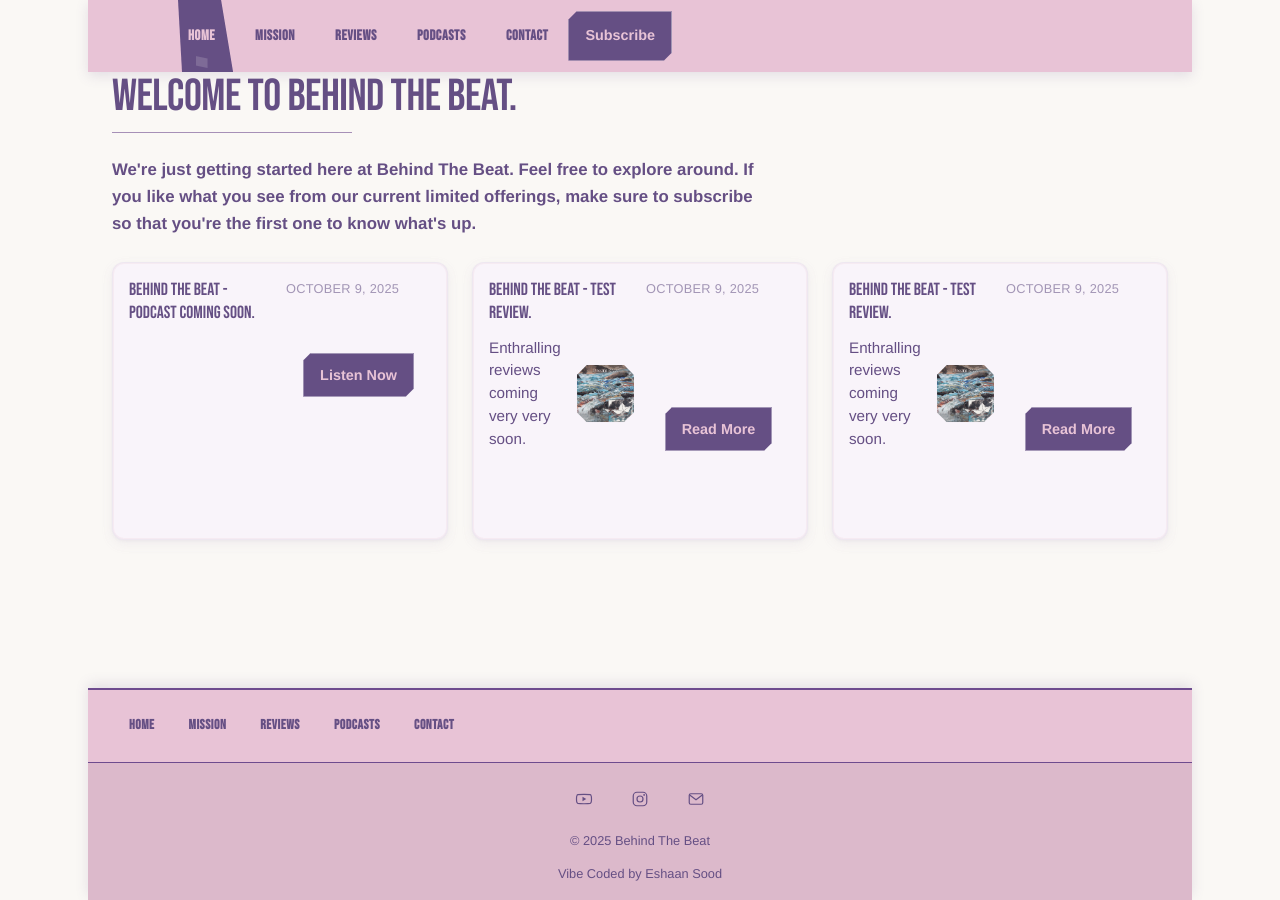
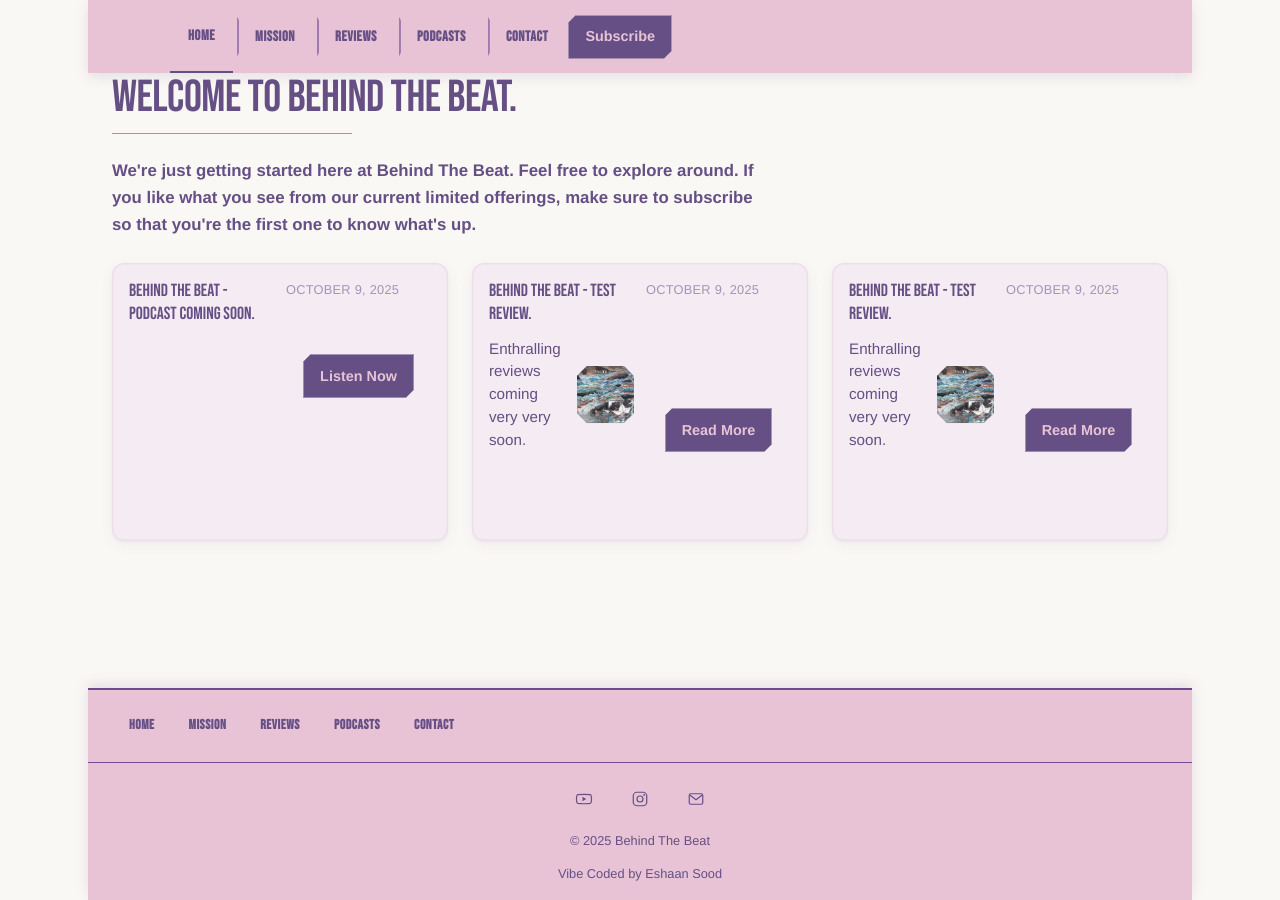
Before and after one commit to EshaanSoood/brbpodcast, a Jekyll site: the page built from index.md, in a window 1280 px wide. Built offline with Jekyll 4.4.1, drawn with Linux system fonts in a browser that asks for light colours.

Commit message:
Fix remaining visual issues: nav underlines, card baselines, footer unity, spacing rhythm, surface tone, button alignment

```diff
--- a/assets/build/css/overrides.css
+++ b/assets/build/css/overrides.css
@@ -16,7 +16,7 @@
 /* COLOR SYSTEM */
 :root {
   --color-page: #FAF8F5;        /* Page background - warm off-white */
-  --color-panel: #F9F4FA;       /* Card surfaces - blush ivory */
+  --color-panel: #F5EBF3;       /* Card surfaces - warmer blush-ivory with more pink saturation */
   --color-primary: #654F84;     /* Primary text & CTAs - deep purple */
   --color-secondary: #A295B5;   /* Secondary text - lighter purple */
   --color-trim: #E8C3D6;        /* Accents & borders - light pink */
@@ -246,6 +246,7 @@
   color: var(--color-primary) !important;
   margin: 0 !important;
   line-height: 1.3 !important;
+  min-height: 2.6em !important;
   -webkit-box-orient: vertical;
   -webkit-line-clamp: 2;
   overflow: hidden;
@@ -263,6 +264,7 @@
   font-weight: 400 !important;
   letter-spacing: 0.02em;
   text-transform: uppercase;
+  min-height: 1.2em !important;
 }
 
 .card-subtitle {
@@ -408,6 +410,7 @@
   align-items: center !important;
   justify-content: center !important;
   cursor: pointer !important;
+  height: 44px !important;
   min-height: 44px !important;
   clip-path: polygon(8px 0%, 100% 0%, 100% calc(100% - 8px), calc(100% - 8px) 100%, 0% 100%, 0% 8px) !important;
   transition: transform 120ms ease, background-color 120ms ease, color 120ms ease, border-color 120ms ease !important;
@@ -480,7 +483,6 @@
   transition: all 200ms ease !important;
   background: transparent !important;
   border: none !important;
-  clip-path: polygon(8px 0%, calc(100% - 12px) 0%, 100% 100%, 12px 100%) !important;
   margin: 0 2px !important;
 }
 
@@ -500,28 +502,21 @@
 
 .nav-link:hover,
 .nav-link:focus-visible {
-  background: var(--color-primary) !important;
-  color: var(--color-trim) !important;
+  background: transparent !important;
+  color: var(--color-primary) !important;
   outline: none !important;
   transform: translateY(-2px) !important;
-  border-radius: 0 !important;
+  border-bottom: 2px solid var(--color-accent) !important;
 }
 
 .nav-link.is-active {
-  background: var(--color-primary) !important;
-  color: var(--color-trim) !important;
+  background: transparent !important;
+  color: var(--color-primary) !important;
+  border-bottom: 2px solid var(--color-primary) !important;
 }
 
 .nav-link.is-active::after {
-  content: "";
-  position: absolute !important;
-  bottom: 4px !important;
-  left: 50% !important;
-  transform: translateX(-50%) !important;
-  width: 12px !important;
-  height: 12px !important;
-  background: rgba(162, 149, 181, 0.4) !important;
-  clip-path: polygon(0% 0%, 100% 20%, 100% 100%, 0% 80%) !important;
+  display: none !important;
 }
 
 /* ==========================================================================
@@ -565,7 +560,7 @@
   align-items: center !important;
   gap: var(--spacing-lg) !important;
   padding: var(--spacing-md) var(--spacing-lg) !important;
-  background: rgba(0, 0, 0, 0.05) !important;
+  background: var(--color-trim) !important;
   flex-wrap: wrap !important;
 }
 
@@ -769,7 +764,6 @@
   transition: all 200ms ease !important;
   background: transparent !important;
   border: none !important;
-  clip-path: polygon(8px 0%, calc(100% - 12px) 0%, 100% 100%, 12px 100%) !important;
   margin: 0 2px !important;
 }
 
@@ -789,27 +783,21 @@
 
 .nav-link:hover,
 .nav-link:focus-visible {
-  background: var(--color-primary) !important;
-  color: var(--color-trim) !important;
+  background: transparent !important;
+  color: var(--color-primary) !important;
   outline: none !important;
   transform: translateY(-2px) !important;
+  border-bottom: 2px solid var(--color-accent) !important;
 }
 
 .nav-link.is-active {
-  background: var(--color-primary) !important;
-  color: var(--color-trim) !important;
+  background: transparent !important;
+  color: var(--color-primary) !important;
+  border-bottom: 2px solid var(--color-primary) !important;
 }
 
 .nav-link.is-active::after {
-  content: "";
-  position: absolute !important;
-  bottom: 4px !important;
-  left: 50% !important;
-  transform: translateX(-50%) !important;
-  width: 12px !important;
-  height: 12px !important;
-  background: rgba(162, 149, 181, 0.4) !important;
-  clip-path: polygon(0% 0%, 100% 20%, 100% 100%, 0% 80%) !important;
+  display: none !important;
 }
 
 /* ==========================================================================
@@ -843,7 +831,7 @@
   align-items: center !important;
   justify-content: center !important;
   text-align: center !important;
-  padding: var(--spacing-2xl) var(--spacing-lg) !important;
+  padding: var(--spacing-lg) var(--spacing-lg) var(--spacing-lg) var(--spacing-lg) !important;
   background: var(--color-page) !important;
   position: relative !important;
   min-height: 200px !important;
```
